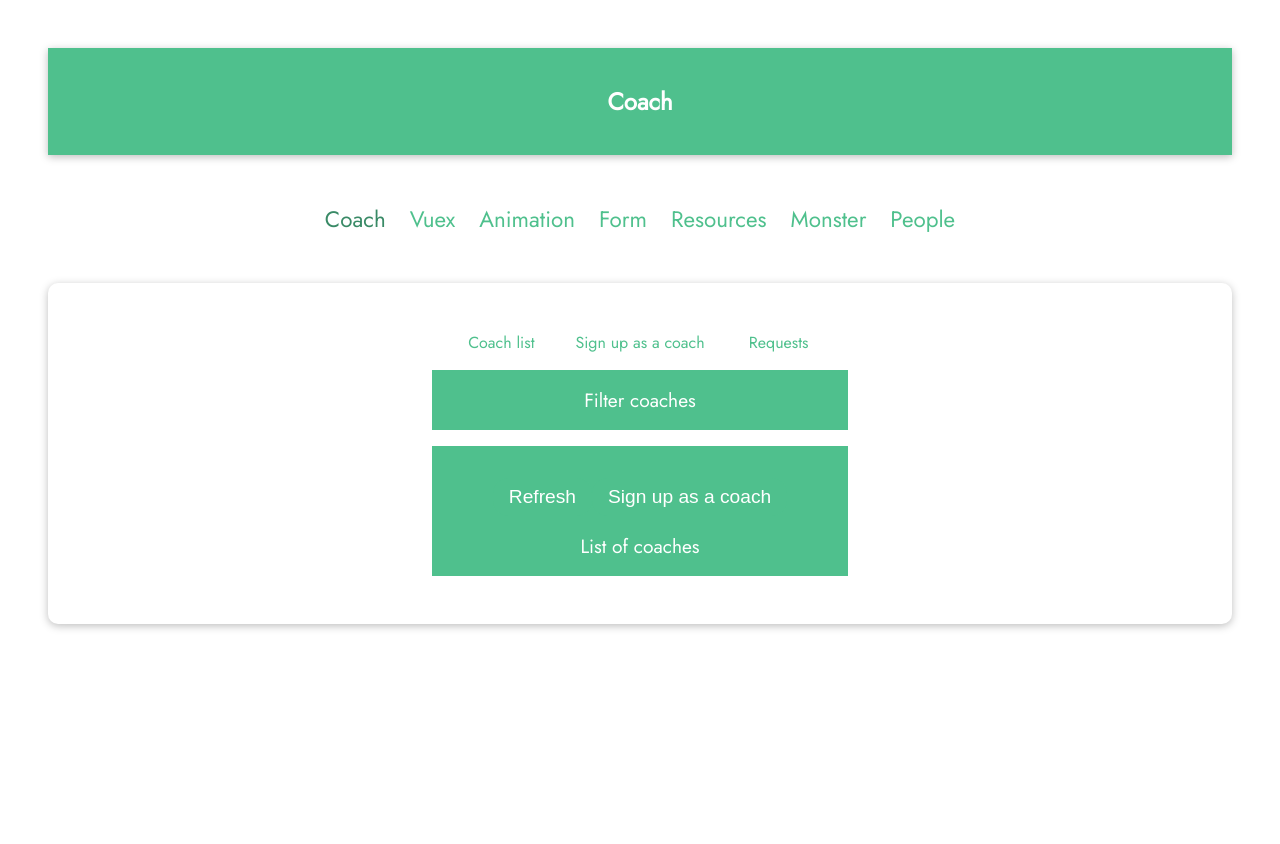
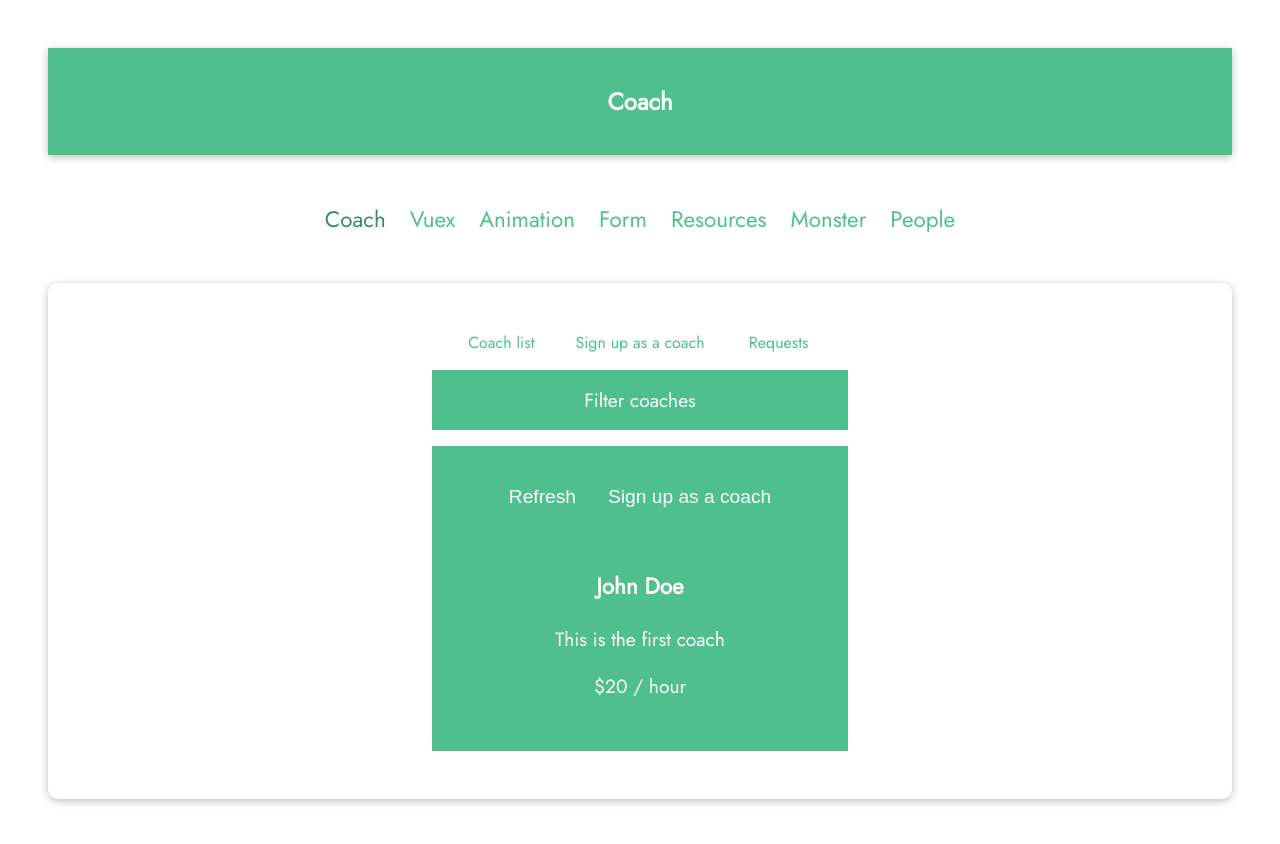
Before and after one commit to sean-xiao-zhao7/vue-style, a Vue app: page /coach/list in a window 1280 px wide. Shown: the top 844 px of the page. Before the commit the page ends 800 px from the top, so only its background shows below. Built offline with nearby package versions, Linux system fonts and the light colour scheme.

Commit message:
Enable coach list

```diff
--- a/src/components/pages/coach/CoachList.vue
+++ b/src/components/pages/coach/CoachList.vue
@@ -1,5 +1,8 @@
 <script>
+import CoachPreview from "./CoachPreview.vue";
+
 export default {
+    components: { "coach-preview": CoachPreview },
     computed: {
         coachList() {
             return this.$store.getters["coach/coachList"];
@@ -20,7 +23,13 @@ export default {
             </button>
         </div>
         <ul>
-            <li>List of coaches</li>
+            <li v-for="coach in coachList" :key="coach.id">
+                <coach-preview
+                    :name="coach.name"
+                    :summary="coach.summary"
+                    :rate="coach.rate"
+                ></coach-preview>
+            </li>
         </ul>
     </div>
 </template>
--- /dev/null
+++ b/src/components/pages/coach/CoachPreview.vue
@@ -0,0 +1,12 @@
+<script>
+export default {
+    props: ["name", "summary", "rate"],
+};
+</script>
+<template>
+    <div>
+        <h3>{{ name }}</h3>
+        <p>{{ summary }}</p>
+        <p>${{ rate }} / hour</p>
+    </div>
+</template>
--- a/src/models/Coach.js
+++ b/src/models/Coach.js
@@ -1,8 +1,8 @@
 import { Player } from "./Player";
 
 export class Coach extends Player {
-    constructor(id, name, phone, email, areas, summary, rate) {
-        super(id, name, phone, email);
+    constructor(name, phone, email, areas, summary, rate) {
+        super(new Date().toLocaleTimeString(), name, phone, email);
         this.areas = areas;
         this.summary = summary;
         this.rate = rate;
--- a/src/vuex/coach/index.js
+++ b/src/vuex/coach/index.js
@@ -1,14 +1,26 @@
+import { Coach } from "../../models/Coach";
+
 export default {
     namespaced: true,
     state() {
         return {
-            coachList: [],
+            coachList: [
+                new Coach(
+                    "John Doe",
+                    "123-123-1231",
+                    "asdf@asdfad.com",
+                    [],
+                    "This is the first coach",
+                    20
+                ),
+            ],
         };
     },
     mutations: {},
     getters: {
         coachList(state) {
-            return this.coachList;
+            console.log('hi')
+            return state.coachList;
         },
     },
     actions: {},
--- a/src/vuex/store.js
+++ b/src/vuex/store.js
@@ -2,7 +2,7 @@ import { createStore } from "vuex";
 import coachModule from "./coach/index";
 
 const store = createStore({
-    modules: coachModule,
+    modules: { coach: coachModule },
     state() {
         return {
             counter: 0,
```
